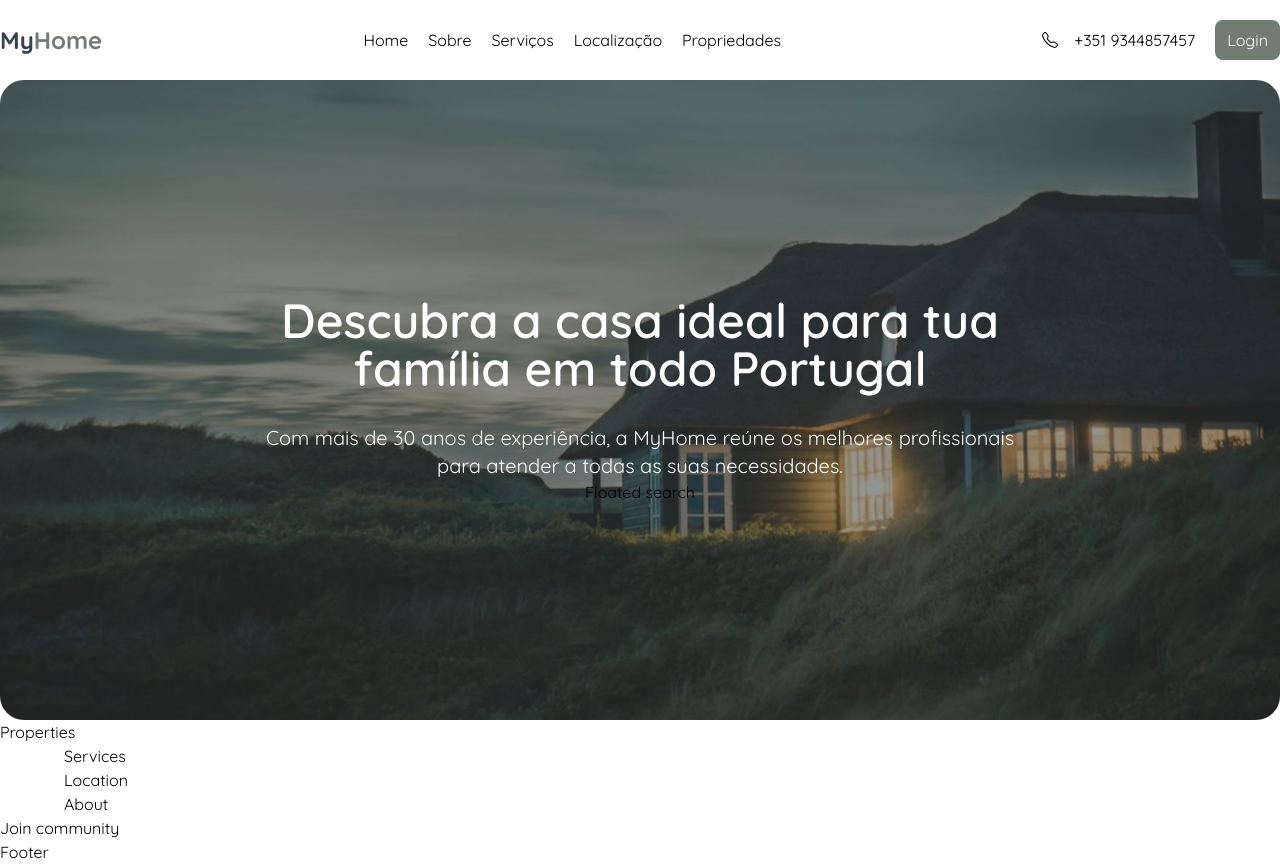
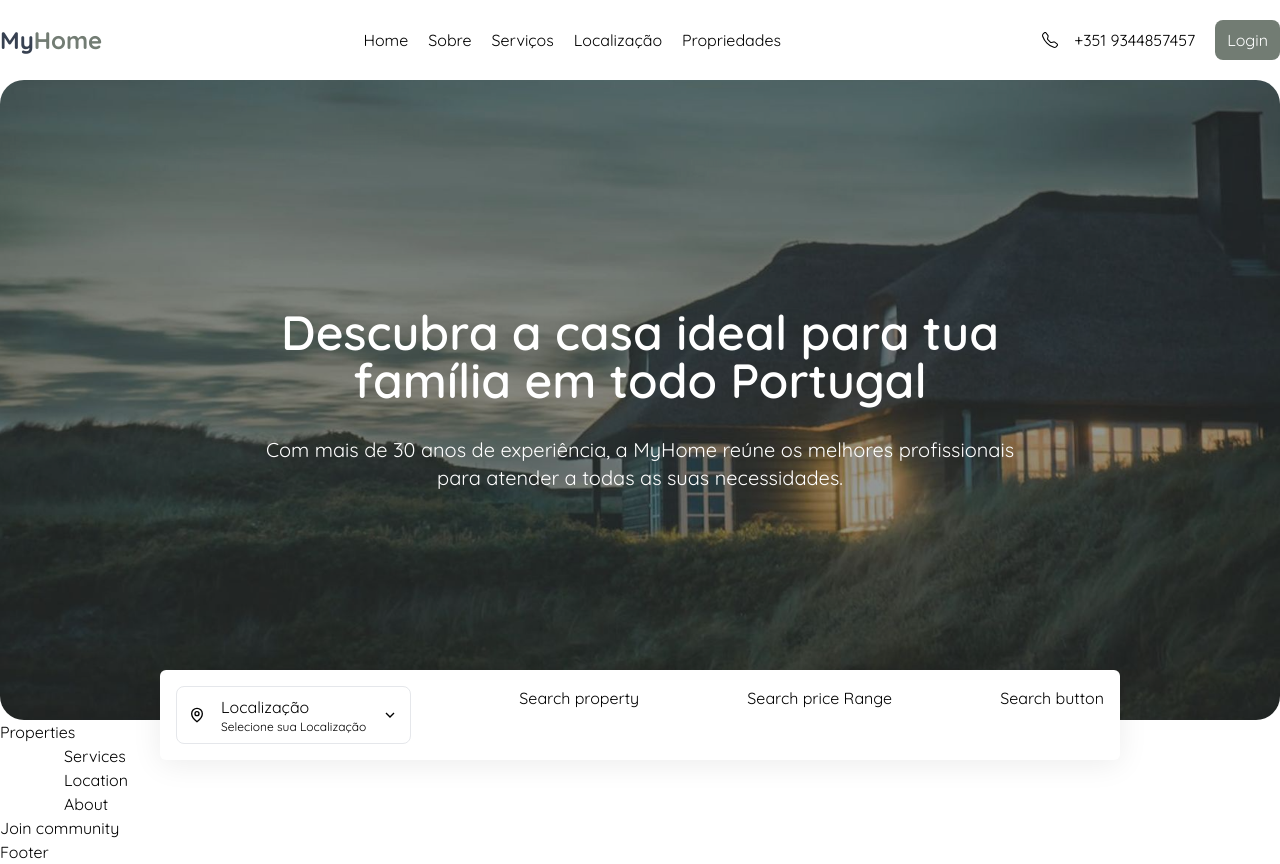
Before and after one commit to rodolphoreis/home, a Next.js app: page / in a window 1280 px wide. Built offline with nearby package versions, Linux system fonts and the light colour scheme.

Commit message:
feat(component): add FloatedSearch with animated transition and search components for location, property, and price range

```diff
--- a/src/components/FloatedSearch/FloatedSearch.tsx
+++ b/src/components/FloatedSearch/FloatedSearch.tsx
@@ -1,6 +1,18 @@
+import { SearchButton } from "../SearchButton";
+import { SearchLocation } from "../SearchLocation";
+import { SearchPriceRange } from "../SearchPriceRange";
+import { SearchProperty } from "../SearchProperty";
+import { Transition } from "../Transition";
 
 export function FloatedSearch() {
-    return (
-        <p>Floated search</p>
-    )
+  return (
+    <Transition className="absolute bottom-10 md:-bottom-10 left-0 right-0 w-[75%] mx-auto">
+      <div className="flex-col px-4 justify-between gap-4 py-4 bg-white rounded-md md:flex md:flex-row backdrop-blur shadow-light">
+        <SearchLocation />
+        <SearchProperty />
+        <SearchPriceRange />
+        <SearchButton />
+      </div>
+    </Transition>
+  );
 }
```
